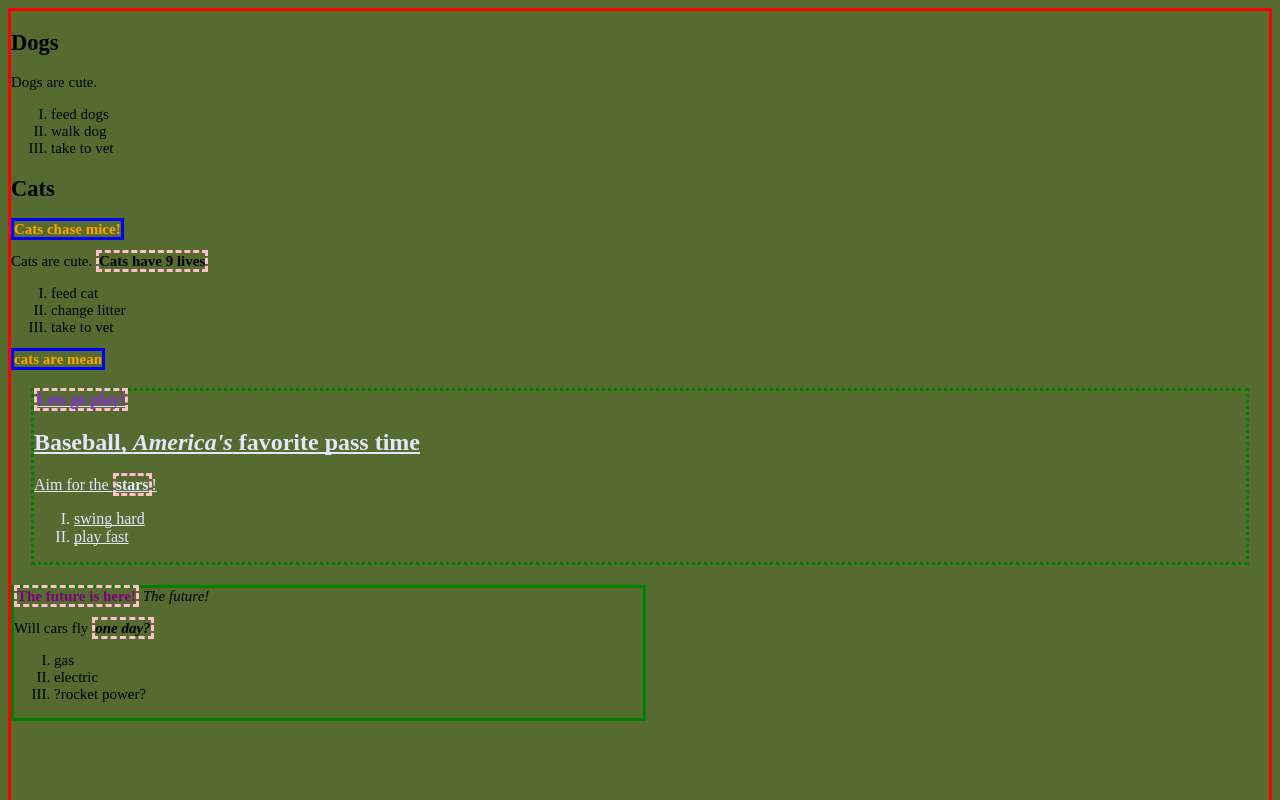
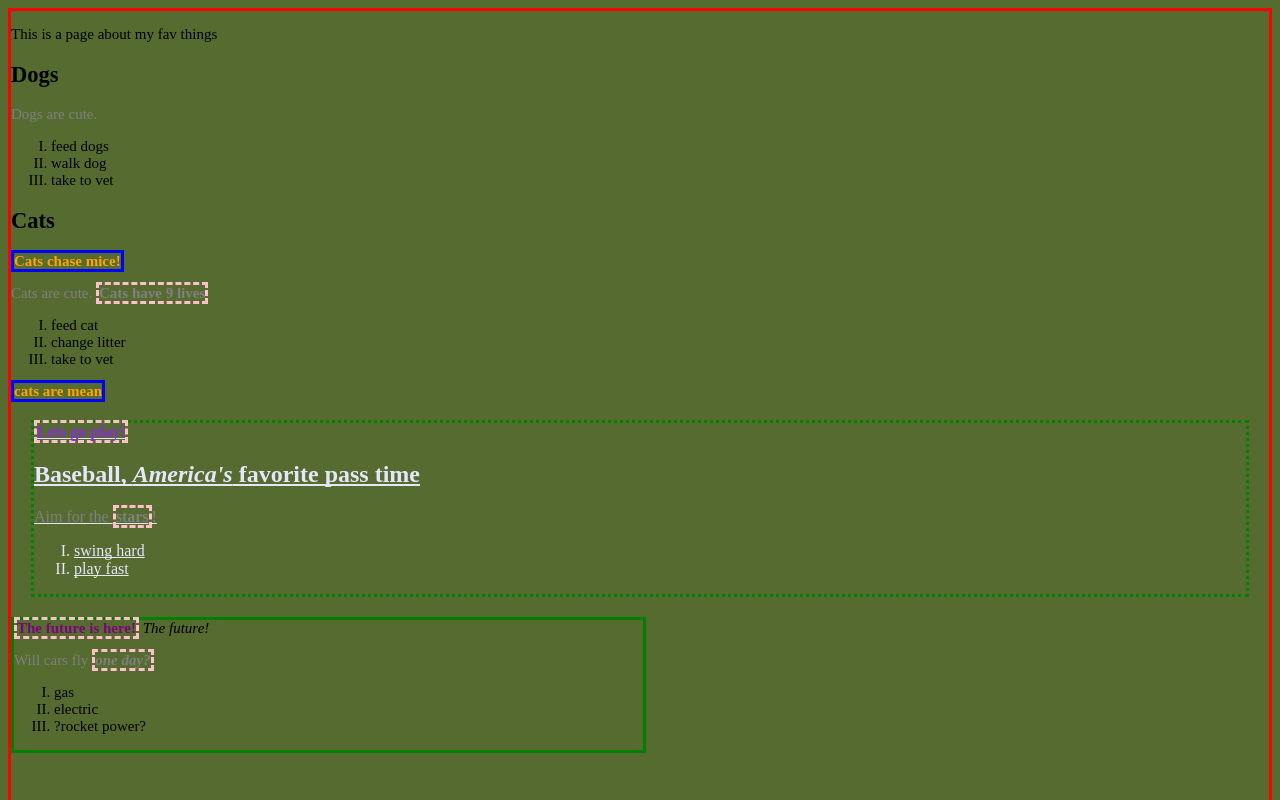
Before and after one commit to rmccrear/codex-jan-2024-2, a plain HTML site: page week3-CSS/demo/index.html in a window 1280 px wide. Shown: the top 800 px of the page. Drawn offline with Linux system fonts and the light colour scheme.

Commit message:
added some tags

```diff
--- a/week3-CSS/demo/index.html
+++ b/week3-CSS/demo/index.html
@@ -7,6 +7,9 @@
   <link rel="stylesheet" href="style.css">
 </head>
 <body>
+  <p>
+    This is a page about my fav things
+  </p>
   <article id="antonio">
     <h1>Dogs</h1>
     <p>Dogs are cute.</p>
--- a/week3-CSS/demo/style.css
+++ b/week3-CSS/demo/style.css
@@ -10,6 +10,9 @@ ol {
     color: lightpink;
 }
 
+article p {
+  color: gray;
+}
 
 #robert {
   font-size: 1.5em;
```
